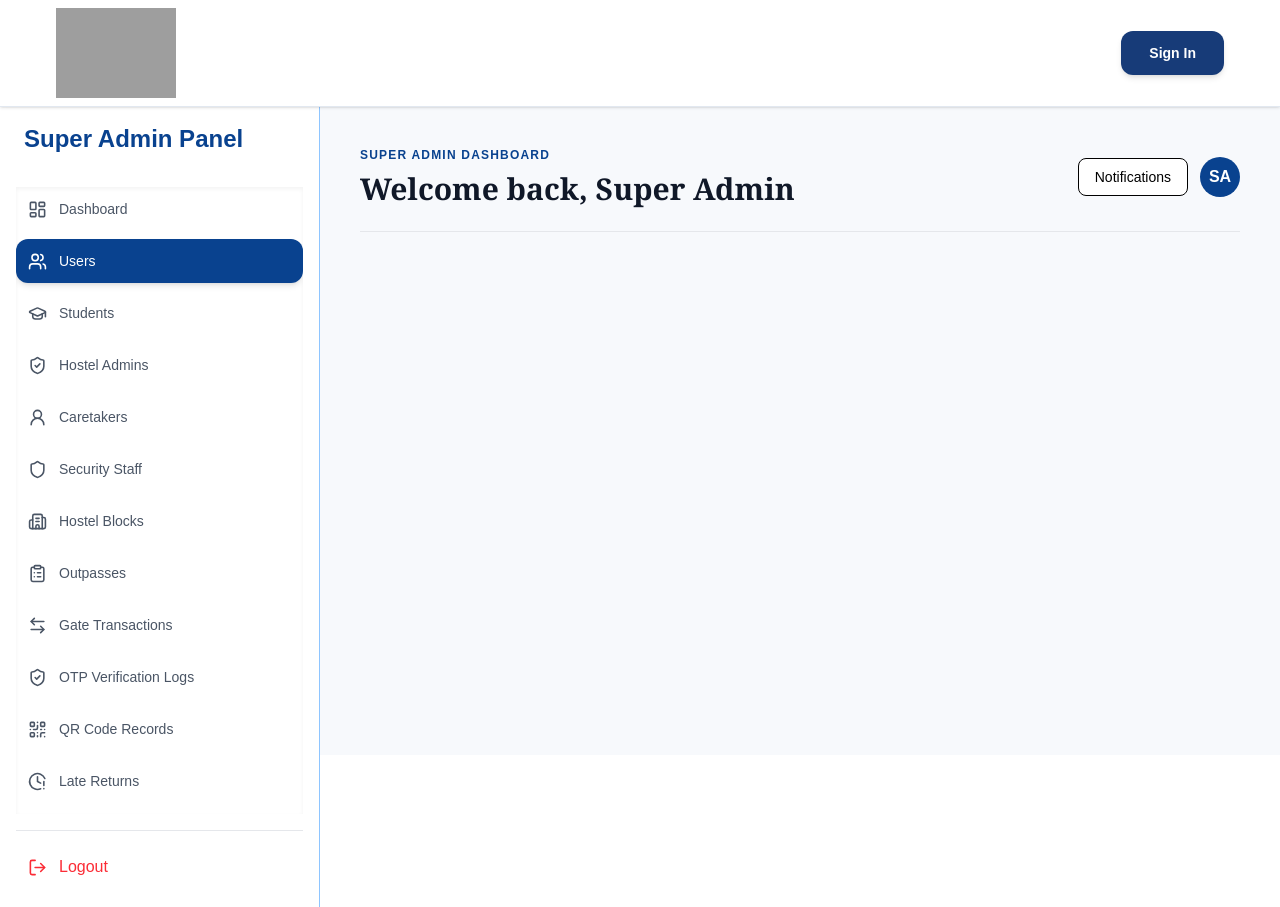
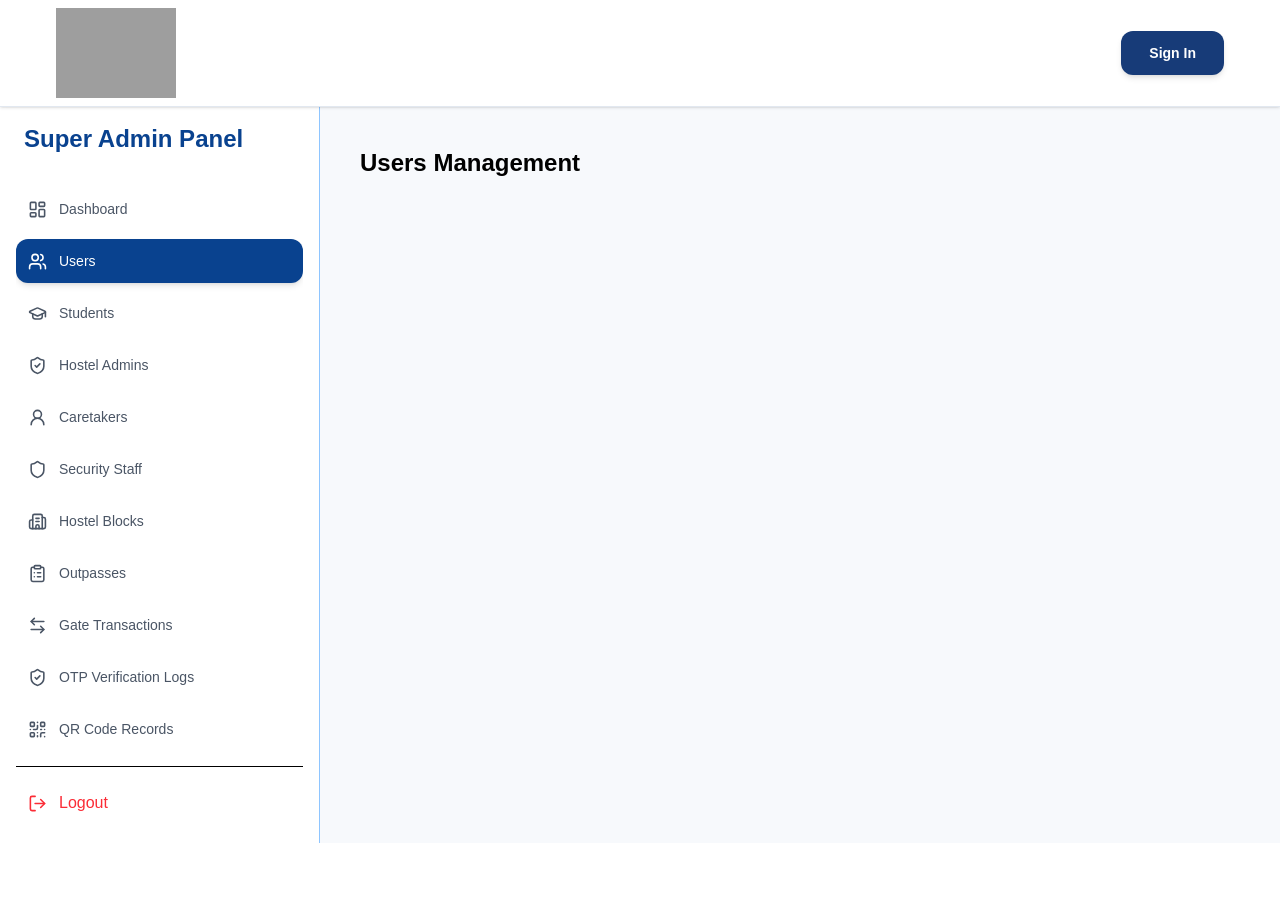
Before and after one commit to VIJAY-1326/Hostel_Outpass, a React (Vite) app in the folder hostel_outpass/: page /super-admin in a window 1280 px wide. Both pictures are taken after a click on the button "Users". After the commit the page ends 843 px from the top, so only its background shows below. Built offline with nearby package versions, Linux system fonts and the light colour scheme; grey boxes are pictures that could not be loaded.

Commit message:
dashboard update

```diff
--- a/hostel_outpass/src/pages/super-admin/Dashboard.jsx
+++ b/hostel_outpass/src/pages/super-admin/Dashboard.jsx
@@ -1,8 +1,10 @@
 
 import { useState } from "react";
+import Users from "./Users";
+
 import {
   LayoutDashboard,
-  Users,
+  Users as UsersIcon,
   GraduationCap,
   UserRound,
   Shield,
@@ -20,9 +22,10 @@ import {
 
 function Dashboard() {
   const [activeMenu, setActiveMenu] = useState("Dashboard");
+
   const menuItems = [
     { name: "Dashboard", icon: LayoutDashboard },
-  { name: "Users", icon: Users },
+    { name: "Users", icon: UsersIcon },
     { name: "Students", icon: GraduationCap },
     { name: "Hostel Admins", icon: ShieldCheck },
     { name: "Caretakers", icon: UserRound },
@@ -39,25 +42,26 @@ function Dashboard() {
   ];
 
   return (
-    <div className="flex h-[calc(100vh-152px)]  bg-[#f7f9fc]">
+    <div className="flex h-[calc(100vh-64px)] overflow-hidden bg-[#f7f9fc]">
 
       {/* Sidebar */}
-<div className="w-80 shrink-0 bg-white border-r border-blue-300 p-4 flex flex-col h-screen overflow-hidden">
+      <div className="w-80 shrink-0 bg-white border-r border-blue-300 p-4 flex flex-col h-full overflow-hidden">
 
         {/* Logo */}
-  <div className="mb-8 px-2">
+        <div className="mb-8 px-2 shrink-0">
           <h2 className="text-2xl font-bold text-[#09428f]">
             Super Admin Panel
           </h2>
         </div>
 
-  {/* Menu Items + Logout */}
-  <div className="flex-1 min-h-0 space-y-2 overflow-y-auto shadow-inner">
+        {/* Menu Items */}
+        <div className="flex-1 min-h-0 space-y-2 overflow-y-auto overflow-x-hidden">
 
           {menuItems.map((item) => {
             const Icon = item.icon;
 
-      let buttonStyle = "text-gray-600 hover:bg-blue-50 hover:text-[#09428f]";
+            let buttonStyle =
+              "text-gray-600 hover:bg-blue-50 hover:text-[#09428f]";
 
             if (activeMenu === item.name) {
               buttonStyle = "bg-[#09428f] text-white shadow-md";
@@ -74,27 +78,34 @@ function Dashboard() {
               </button>
             );
           })}
+
         </div>
+
         {/* Logout */}
-                 <div className="border-t border-gray-200 mt-4 pt-3">
-                  <button className="w-full flex items-center gap-3 p-3 text-left text-red-500">
+        <div className="border-t pt-3 mt-3 shrink-0">
+          <button className="w-full flex items-center gap-3 p-3 text-left text-red-500 hover:bg-red-50 rounded-xl">
             <LogOut size={19} />
             Logout
           </button>
         </div>
+
       </div>
 
+      {/* Main Content */}
+      <div className="flex-1 min-w-0 min-h-0 h-full overflow-y-auto overflow-x-hidden p-6 md:p-10">
 
-
-      {/* Main Content */}
-     <div className="flex-1 min-w-0 min-h-0 h-full overflow-y-auto p-6 md:p-10">
+        {/* Dashboard Page */}
+        {activeMenu === "Dashboard" && (
+          <div>
 
             {/* Welcome Header */}
             <div className="flex flex-wrap items-center justify-between gap-4 border-b border-gray-200 pb-6">
+
               <div>
                 <p className="text-xs font-semibold tracking-widest text-[#09428f]">
                   SUPER ADMIN DASHBOARD
                 </p>
+
                 <h1
                   className="mt-2 text-2xl md:text-3xl font-bold text-gray-900"
                   style={{ fontFamily: "Georgia, serif" }}
@@ -102,16 +113,28 @@ function Dashboard() {
                   Welcome back, Super Admin
                 </h1>
               </div>
+
               <div className="flex items-center gap-3">
-            <button className="bg-white border rounded-lg px-4 py-2 text-sm">
+
+                <button className="bg-white border rounded-lg px-4 py-2 text-sm hover:bg-gray-50">
                   Notifications
                 </button>
+
                 <div className="w-10 h-10 rounded-full bg-[#09428f] text-white flex items-center justify-center font-bold">
                   SA
                 </div>
+
               </div>
             </div>
+
           </div>
+        )}
+
+        {/* Users Page */}
+        {activeMenu === "Users" && <Users />}
+
+      </div>
+
     </div>
   );
 }
--- /dev/null
+++ b/hostel_outpass/src/pages/super-admin/Users.jsx
@@ -0,0 +1,11 @@
+function Users() {
+  return (
+    <div>
+      <h1 className="text-2xl font-bold">
+        Users Management
+      </h1>
+    </div>
+  );
+}
+
+export default Users;
```
Lines whose indentation alone changed are shown as unchanged.
